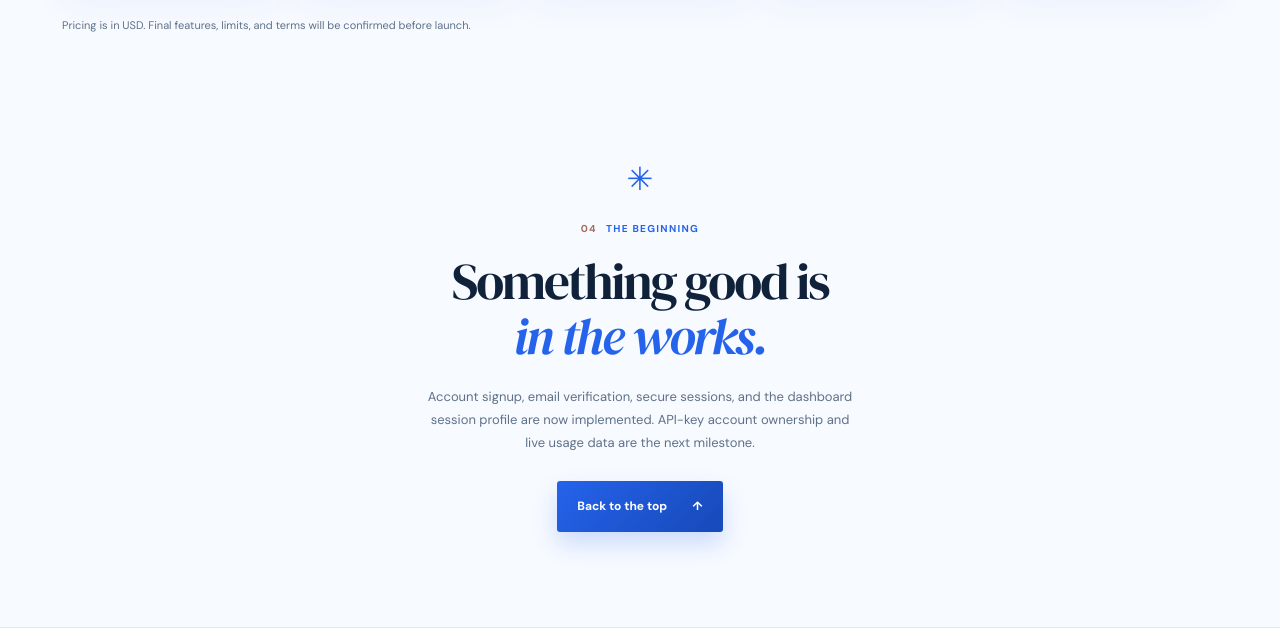
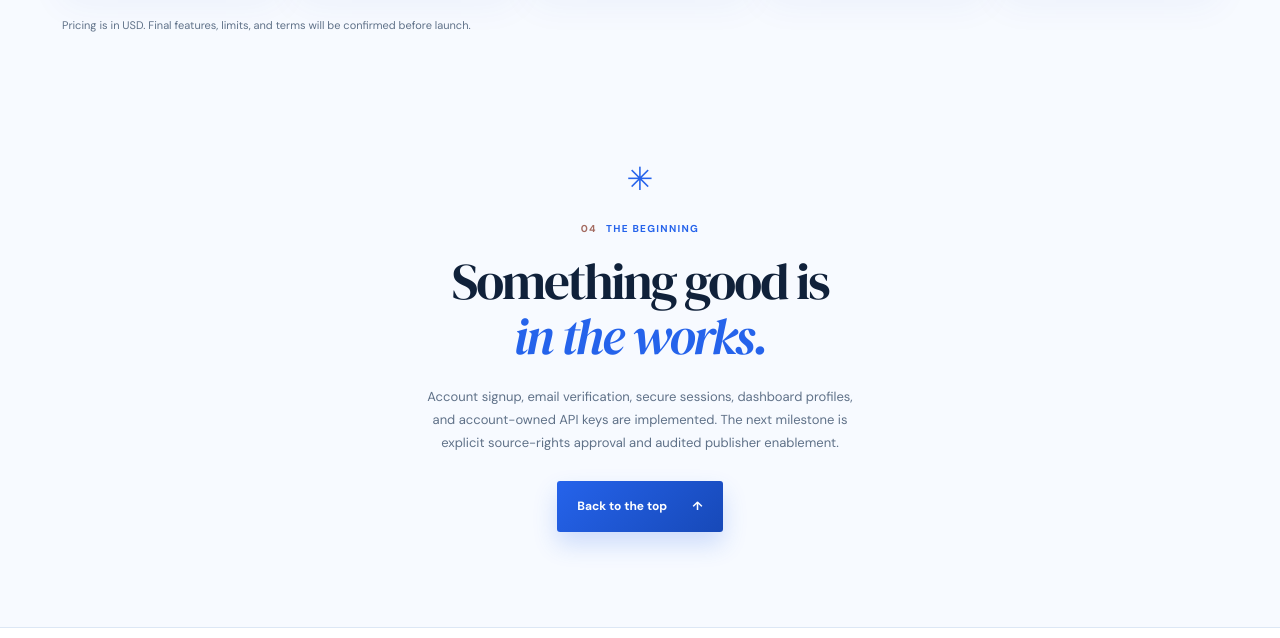
Before and after one commit to shoaib04/Newsies-App-Public, a plain HTML site: page web/index.html in a window 1280 px wide. Shown: the part 2861-3499 px from the top of the page. Drawn offline with nearby package versions, Linux system fonts and the light colour scheme.

Commit message:
Update source rights progress
Co-authored-by: Copilot <223556219+Copilot@users.noreply.github.com>

```diff
--- a/web/index.html
+++ b/web/index.html
@@ -251,7 +251,7 @@
         <span class="closing-star" aria-hidden="true">✳</span>
         <span class="section-kicker"><span>04</span> THE BEGINNING</span>
         <h2>Something good is<br><em>in the works.</em></h2>
-        <p>Account signup, email verification, secure sessions, and the dashboard session profile are now implemented. API-key account ownership and live usage data are the next milestone.</p>
+        <p>Account signup, email verification, secure sessions, dashboard profiles, and account-owned API keys are implemented. The next milestone is explicit source-rights approval and audited publisher enablement.</p>
         <a class="button button-primary" href="#top">Back to the top <span aria-hidden="true">↑</span></a>
       </div>
     </section>
```
